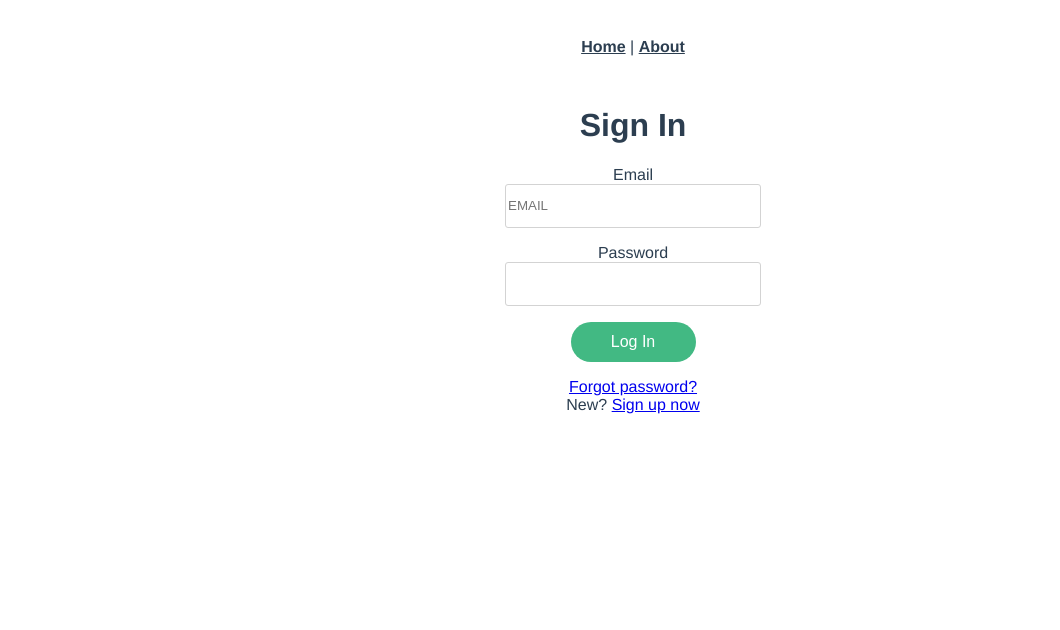
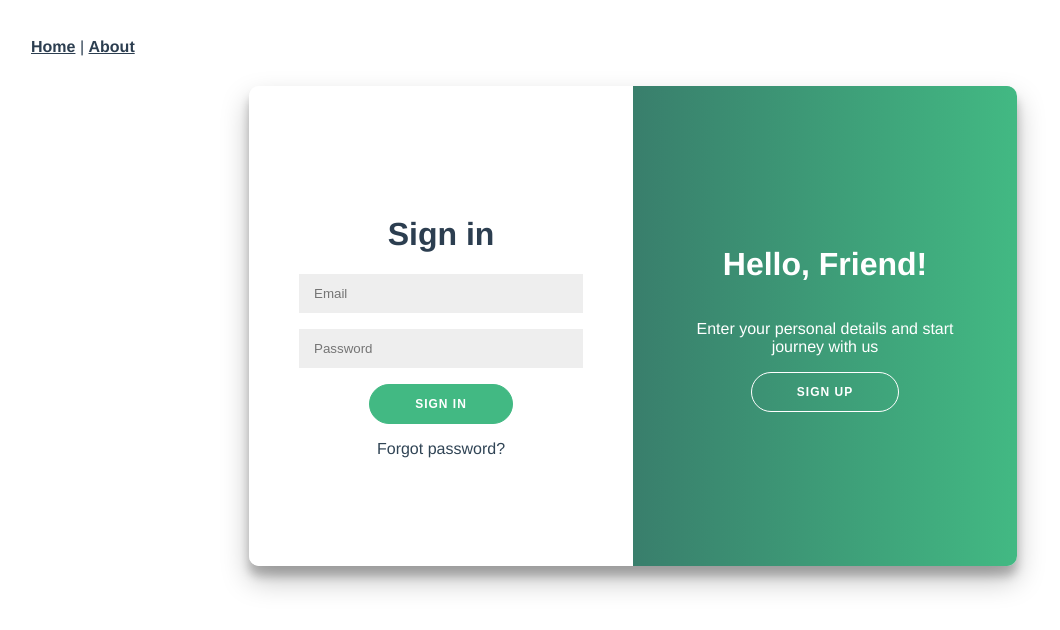
Before and after one commit to sherwin-yu/firebase-auth, a Vue app: page /#/login in a window 1280 px wide. Shown: the top 630 px of the page, without its empty margins (7-1067 px from the left). Built offline with nearby package versions, Linux system fonts and the light colour scheme.

Commit message:
styling of form

```diff
--- a/src/App.vue
+++ b/src/App.vue
@@ -9,11 +9,14 @@
 </template>
 
 <style lang="scss">
+* {
+  box-sizing: border-box;
+}
 #app {
   font-family: Avenir, Helvetica, Arial, sans-serif;
   -webkit-font-smoothing: antialiased;
   -moz-osx-font-smoothing: grayscale;
-  text-align: center;
+  /* text-align: center; */
   color: #2c3e50;
 }
 
--- a/src/views/Home.vue
+++ b/src/views/Home.vue
@@ -7,10 +7,10 @@
 
 <script>
 // @ is an alias to /src
-import HelloWorld from "@/components/HelloWorld.vue";
+import HelloWorld from '@/components/HelloWorld.vue';
 
 export default {
-  name: "Home",
+  name: 'Home',
   components: {
     HelloWorld
   }
--- a/src/views/Login.vue
+++ b/src/views/Login.vue
@@ -1,12 +1,12 @@
 <template>
-  <div class="about">
+  <!-- <div class="login-wrapper">
     <h1>Sign In</h1>
     <form>
       <label>Email</label>
-      <input type="email" name="email" placeholder="EMAIL" required />
+      <input type="email" name="email" required />
 
       <label>Password</label>
-      <input type="password" name="password" placeholder required />
+      <input type="password" name="password" required />
       <button type="submit">Log In</button>
       <div>
         <a href="#">Forgot password?</a>
@@ -16,29 +16,244 @@
         <a href="#">Sign up now</a>
       </div>
     </form>
+  </div> -->
+  <div class="container-wrapper">
+    <div class="container" id="container">
+      <div class="form-container sign-up-container">
+        <form action="#">
+          <h1>Sign up</h1>
+          <input type="text" placeholder="Name" required />
+          <input type="email" placeholder="Email" required />
+          <input type="password" placeholder="Password" required />
+          <button type="submit">Sign Up</button>
+        </form>
+      </div>
+      <div class="form-container sign-in-container">
+        <form action="#">
+          <h1>Sign in</h1>
+          <input type="email" placeholder="Email" required />
+          <input type="password" placeholder="Password" required />
+          <button type="submit">Sign In</button>
+          <a href="#">Forgot password?</a>
+        </form>
+      </div>
+      <div class="overlay-container">
+        <div class="overlay">
+          <div class="overlay-panel overlay-left">
+            <h1>Welcome Back!</h1>
+            <p>
+              To keep connected with us please login with your personal info
+            </p>
+            <button class="ghost" id="signIn">Sign In</button>
+          </div>
+          <div class="overlay-panel overlay-right">
+            <h1>Hello, Friend!</h1>
+            <p>Enter your personal details and start journey with us</p>
+            <button class="ghost" id="signUp">Sign Up</button>
+          </div>
+        </div>
+      </div>
+    </div>
   </div>
 </template>
 
 <style scoped lang="scss">
+form {
+  background-color: #ffffff;
+  display: flex;
+  align-items: center;
+  justify-content: center;
+  flex-direction: column;
+  padding: 0 50px;
+  height: 100%;
+  text-align: center;
+}
+
 input {
-  display: block;
-  margin: 0 auto;
-  height: 40px;
-  width: 250px;
+  background-color: #eee;
+  border: none;
+  padding: 12px 15px;
   margin-bottom: 1rem;
-  border: 1px solid lightgray;
-  border-radius: 3px;
+  width: 100%;
+}
+
+a {
+  text-decoration: none;
+  color: #304455;
+  &:hover {
+    text-decoration: underline;
+  }
+}
+
+.container-wrapper {
+  display: flex;
+  align-items: center;
+  justify-content: center;
+  flex-direction: column;
+}
+
+.container {
+  background-color: #fff;
+  border-radius: 10px;
+  box-shadow: 0 14px 28px rgba(0, 0, 0, 0.25), 0 10px 10px rgba(0, 0, 0, 0.22);
+  position: relative;
+  overflow: hidden;
+  width: 768px;
+  max-width: 100%;
+  min-height: 480px;
+}
+
+.form-container {
+  position: absolute;
+  top: 0;
+  height: 100%;
+  transition: all 0.6s ease-in-out;
 }
 
 button {
+  border-radius: 20px;
+  border: 1px solid #42b983;
+  background-color: #42b983;
+  color: #ffffff;
+  font-size: 12px;
+  font-weight: bold;
+  padding: 12px 45px;
+  letter-spacing: 1px;
+  text-transform: uppercase;
+  transition: transform 80ms ease-in;
+  margin-bottom: 1rem;
+  &:hover {
+    cursor: pointer;
+  }
+  &:active {
+    transform: scale(0.95);
+  }
+  &:focus {
+    outline: none;
+  }
+  &.ghost {
+    background-color: transparent;
+    border-color: #ffffff;
+  }
+}
+
+.sign-in-container {
+  left: 0;
+  width: 50%;
+  z-index: 2;
+}
+
+.container.right-panel-active .sign-in-container {
+  transform: translateX(100%);
+}
+
+.sign-up-container {
+  left: 0;
+  width: 50%;
+  opacity: 0;
+  z-index: 1;
+}
+
+.container.right-panel-active .sign-up-container {
+  transform: translateX(100%);
+  opacity: 1;
+  z-index: 5;
+  animation: show 0.6s;
+}
+
+@keyframes show {
+  0%,
+  49.99% {
+    opacity: 0;
+    z-index: 1;
+  }
+
+  50%,
+  100% {
+    opacity: 1;
+    z-index: 5;
+  }
+}
+
+.overlay-container {
+  position: absolute;
+  top: 0;
+  left: 50%;
+  width: 50%;
+  height: 100%;
+  overflow: hidden;
+  transition: transform 0.6s ease-in-out;
+  z-index: 100;
+}
+
+.container.right-panel-active .overlay-container {
+  transform: translateX(-100%);
+}
+
+.overlay {
+  background: #42b983;
+  background: -webkit-linear-gradient(to right, #304455, #42b983);
+  background: linear-gradient(to right, #304455, #42b983);
+  background-repeat: no-repeat;
+  background-size: cover;
+  background-position: 0 0;
+  color: #ffffff;
+  position: relative;
+  left: -100%;
+  height: 100%;
+  width: 200%;
+  transform: translateX(0);
+  transition: transform 0.6s ease-in-out;
+}
+
+.container.right-panel-active .overlay {
+  transform: translateX(50%);
+}
+
+.overlay-panel {
+  position: absolute;
+  display: flex;
+  align-items: center;
+  justify-content: center;
+  flex-direction: column;
+  padding: 0 40px;
+  text-align: center;
+  top: 0;
+  height: 100%;
+  width: 50%;
+  transform: translateX(0);
+  transition: transform 0.6s ease-in-out;
+}
+
+.overlay-left {
+  transform: translateX(-20%);
+}
+
+.container.right-panel-active .overlay-left {
+  transform: translateX(0);
+}
+
+.overlay-right {
+  right: 0;
+  transform: translateX(0);
+}
+
+.container.right-panel-active .overlay-right {
+  transform: translateX(20%);
+}
+
+.social-container {
+  margin: 20px 0;
+}
+
+.social-container a {
+  border: 1px solid #dddddd;
+  border-radius: 50%;
+  display: inline-flex;
+  justify-content: center;
+  align-items: center;
+  margin: 0 5px;
   height: 40px;
-  width: 125px;
-  font-size: 16px;
-  border: 1px solid transparent;
-  border-radius: 20px;
-  padding: 8px 5px;
-  background-color: #42b983;
-  color: white;
-  margin-bottom: 1rem;
+  width: 40px;
 }
 </style>
```
